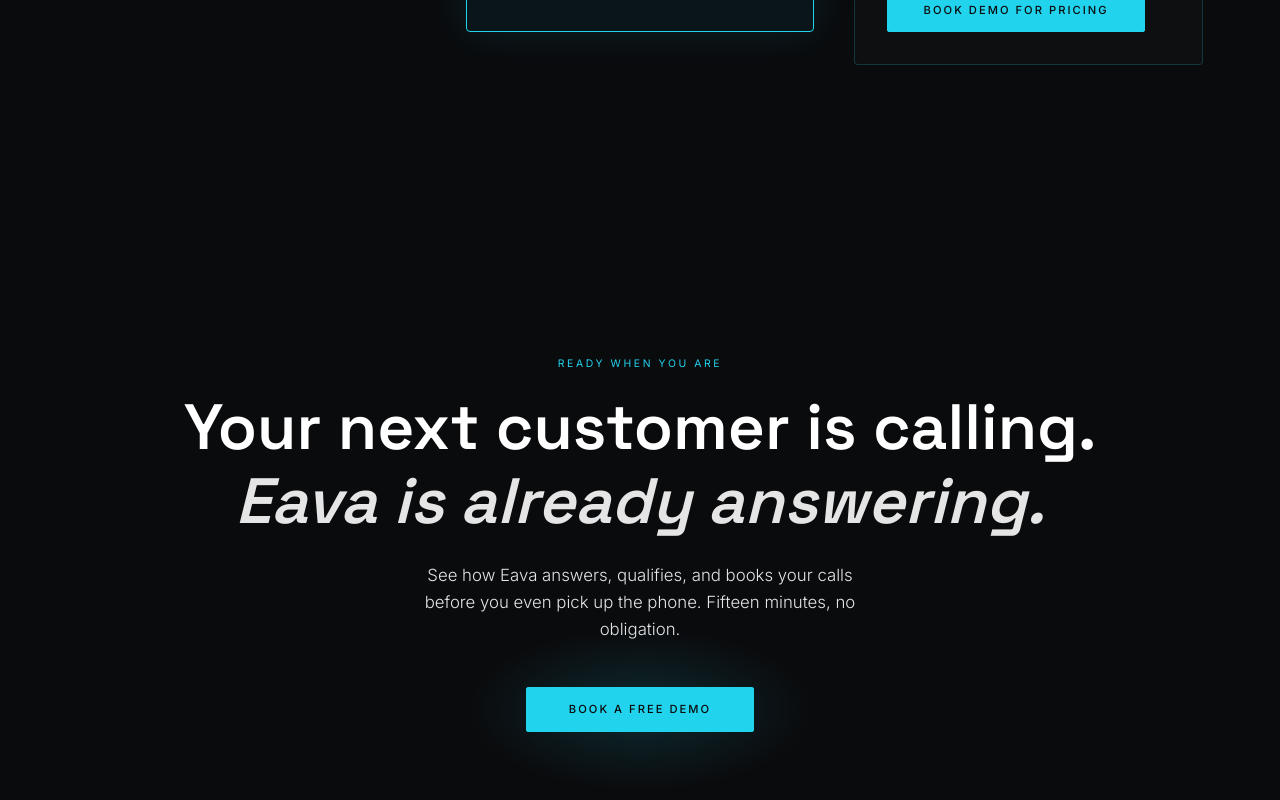
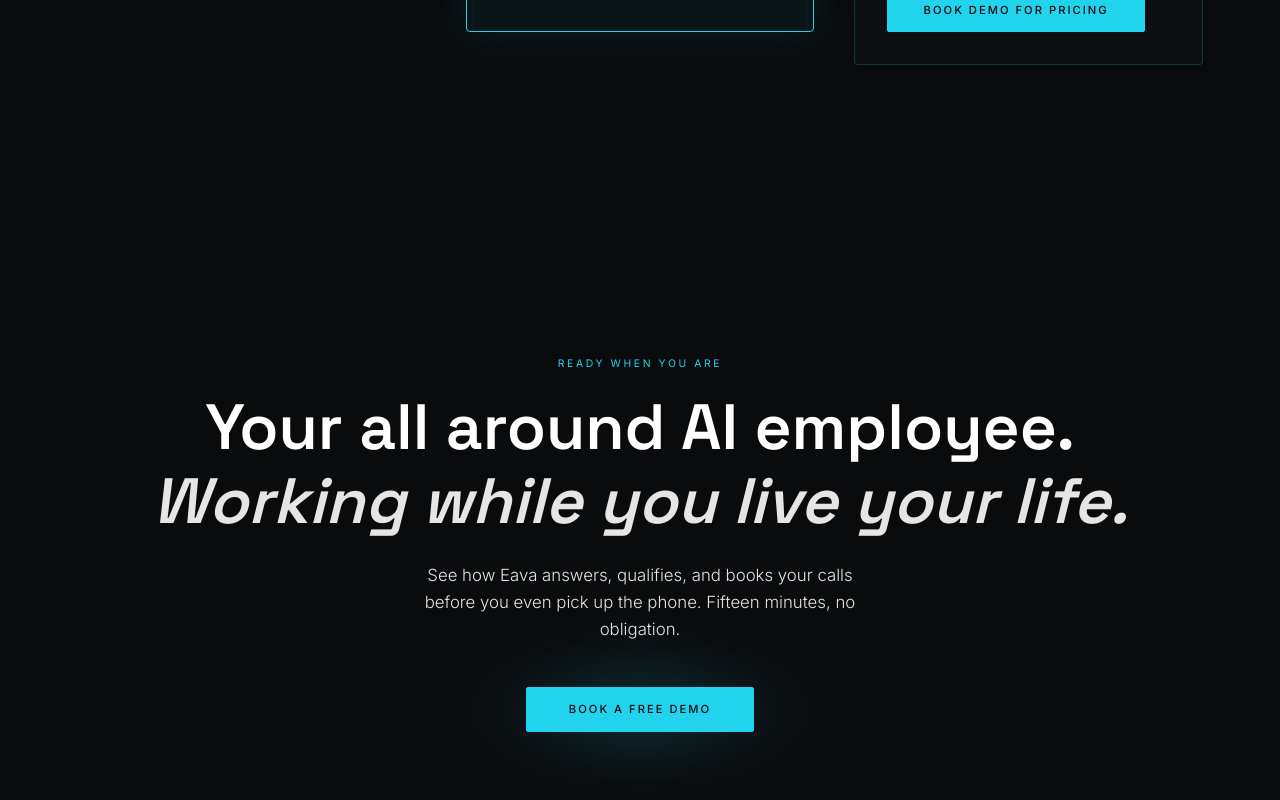
Before and after one commit to Eava-Dev/Eava-website, a Next.js app: page / in a window 1280 px wide. Shown: the part 9100-9900 px from the top of the page. Built offline with nearby package versions, Linux system fonts and the light colour scheme.

Commit message:
Update Closing CTA headline
Text only: "Your all around AI employee." / "Working while you live
your life." Eyebrow, subtext, button, layout, and glow unchanged.

```diff
--- a/app/components/ClosingCTA.tsx
+++ b/app/components/ClosingCTA.tsx
@@ -41,10 +41,10 @@
             lineHeight: 1.15,
           }}
         >
-          Your next customer is calling.
+          Your all around AI employee.
           <br />
           <span style={{ fontStyle: "italic", color: "#E5E5E5" }}>
-            Eava is already answering.
+            Working while you live your life.
           </span>
         </h2>
       </FadeIn>
```
